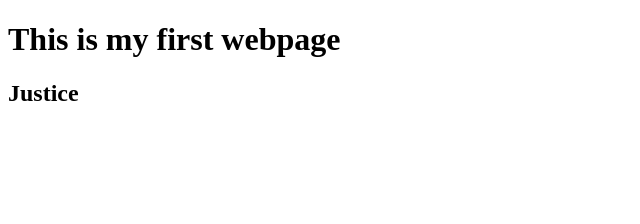
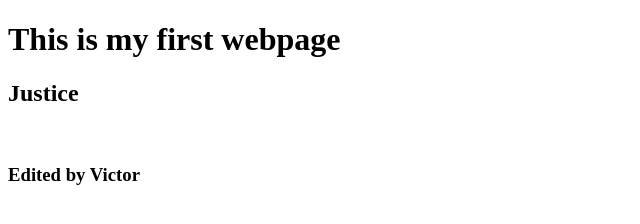
Before and after one commit to just-cmm503/MyProject1, a plain HTML site: page index.html in a window 1280 px wide. Shown: the whole page, without its empty margins (0-640 px from the left). Drawn offline with Linux system fonts and the light colour scheme.

Commit message:
Edited by Victor

```diff
--- a/index.html
+++ b/index.html
@@ -7,5 +7,6 @@
 <body>
 <h1>This is my first webpage</h1>
 <h2>Justice</h2>
+<h3> Edited by Victor </h3>
 </body>
 </html>
```
